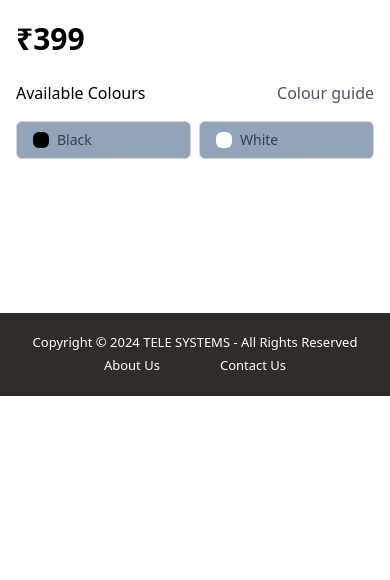
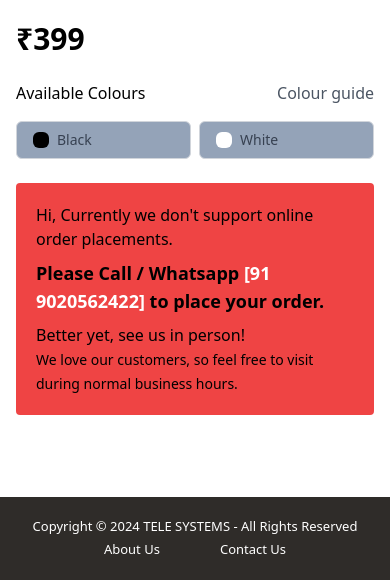
Before and after one commit to AthulBiju11/TeleSystems-Website, an Astro site: page /products/1 in a window 390 px wide. Shown: the part 744-1324 px from the top of the page. Before the commit the page ends 1140 px from the top, so only its background shows below. Built offline with nearby package versions, Linux system fonts and the light colour scheme; Astro itself is replaced by a stand-in of ours.

Commit message:
Added Order Method to Product Page component.. Made it responsive

```diff
--- a/public/data.json
+++ b/public/data.json
@@ -113,6 +113,18 @@
       "brand": "Lextel Telephones",
       "images" : ["/images/category1.jpg","/images/category2.jpg","/images/category3.jpg","/images/category4.jpg"],
       "colours" : ["Black","White"]
+  },
+  {
+    "id": "9",
+      "imageUrl": "/images/category1.jpg",
+      "modelName": "KX-TS400SX",
+      "description": "Lextel speaker phone for conference calls",
+      "originalPrice": 200,
+      "discountedPrice": 100,
+      "type": "Speaker Phones",
+      "brand": "Lextel Telephones",
+      "images" : ["/images/category1.jpg","/images/category2.jpg","/images/category3.jpg","/images/category4.jpg"],
+      "colours" : ["Black"]
   }
 ]
 }
--- a/src/components/react/Navbar/navbar.tsx
+++ b/src/components/react/Navbar/navbar.tsx
@@ -25,7 +25,7 @@ const Navbar = () => {
             <div className="menu">
               <ul>
                 <li><a href="/products/">All Products</a></li>
-                <li>Contact Us</li>
+                <li><a href="/contact-us/">Contact Us</a></li>
               </ul>
             </div>
           </div>
@@ -33,7 +33,7 @@ const Navbar = () => {
         <div className="mobile-menu">
           <ul>
             <li><a href="/products/">All Products</a></li>
-            <li>Contact Us</li>
+            <li><a href="/contact-us/">Contact Us</a></li>
           </ul>
         </div>
       </div>
--- a/src/components/react/ProductPage/productPage.tsx
+++ b/src/components/react/ProductPage/productPage.tsx
@@ -69,9 +69,6 @@ const ProductPage: React.FC<Product> = ({
           <div className="space-y-2">
             <div className="flex items-center justify-between">
               <span className="text-3xl font-bold">&#8377;399</span>
-              {/* <div className="flex items-center space-x-2">
-                <span className="text-gray-600">117 reviews</span>
-              </div> */}
             </div>
           </div>
 
@@ -103,9 +100,24 @@ const ProductPage: React.FC<Product> = ({
             </div>
           </div>
 
-          <button className="w-full bg-navy-700 text-white py-3 px-4 rounded-md font-medium hover:bg-navy-800 transition-colors">
-            Add to cart
-          </button>
+          <div className="flex flex-col bg-red-500 rounded p-5 text-black h-auto">
+            <div className="text-base md:text-lg">
+              Hi, Currently we don't support online order placements.
+            </div>
+            <div className="text-lg md:text-xl font-bold py-2">
+              Please Call / Whatsapp{" "}
+              <span className="text-white">[91 9020562422]</span> to place your
+              order.
+            </div>
+            <div className="text-base md:text-lg">
+              Better yet, see us in person!
+              <br />
+              <span className="text-sm md:text-base">
+                We love our customers, so feel free to visit during normal
+                business hours.
+              </span>
+            </div>
+          </div>
         </div>
       </div>
     </div>
--- a/src/components/react/PromoSectionLarge/promoSectionLarge.tsx
+++ b/src/components/react/PromoSectionLarge/promoSectionLarge.tsx
@@ -1,6 +1,7 @@
 import "./promoSectionLarge.scss";
 
 const promoSectionLarge = () => {
+
   return (
     <div className="promo-container">
       <div className="promo-image">
@@ -10,7 +11,9 @@ const promoSectionLarge = () => {
             Your trusted source for all telecom needs!
           </div>
           <div className="products-button">
-            <button>View All Products</button>
+            <nav>
+              <a href="/products/"><button>View All Products</button></a>
+            </nav>
           </div>
         </div>
       </div>
```
